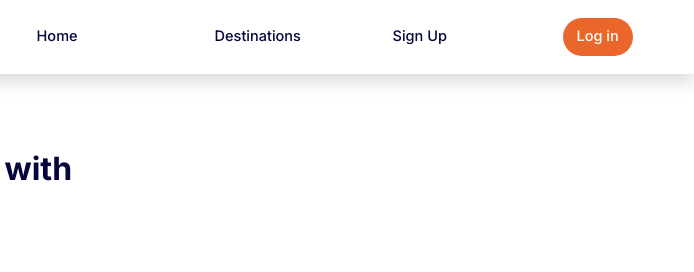
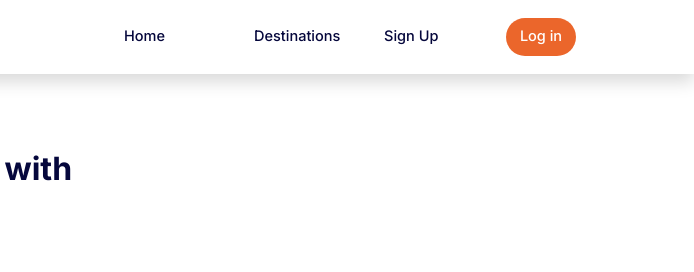
Before and after one commit to mreza4456/Slicing, a plain HTML site: page slicing/detail.html in a window 1280 px wide. Shown: the top 272 px of the page, 586-1280 px from the left. Drawn offline with nearby package versions, Linux system fonts and the light colour scheme.

Commit message:
Update detail.html

```diff
--- a/slicing/detail.html
+++ b/slicing/detail.html
@@ -44,20 +44,20 @@
                 </form>
                 <ul class="d-flex navbar-nav">
           <li class="nav-item">
-                        <a class="nav-link mx-4" href="index.html">Home</a>
+            <a class="nav-link " href="index.html">Home</a>
           </li>
           <li class="nav-item">
-                        <a class="nav-link mx-4 " href="destination.html">Destinations</a>
+            <a class="nav-link  " href="destination.html">Destinations</a>
           </li>
 
+
           <li class="nav-item">
-                        <a class="nav-link mx-4  ">Sign Up</a>
+            <a class="nav-link ">Sign Up</a>
           </li>
           <li class="nav-item">
-                        <a class="nav-link mx-4   rounded-pill lgn">Log in</a>
+            <a class="nav-link  rounded-pill lgn">Log in</a>
           </li>
         </ul>
-
             </div>
         </div>
     </nav>
```
Lines whose indentation alone changed are shown as unchanged.
